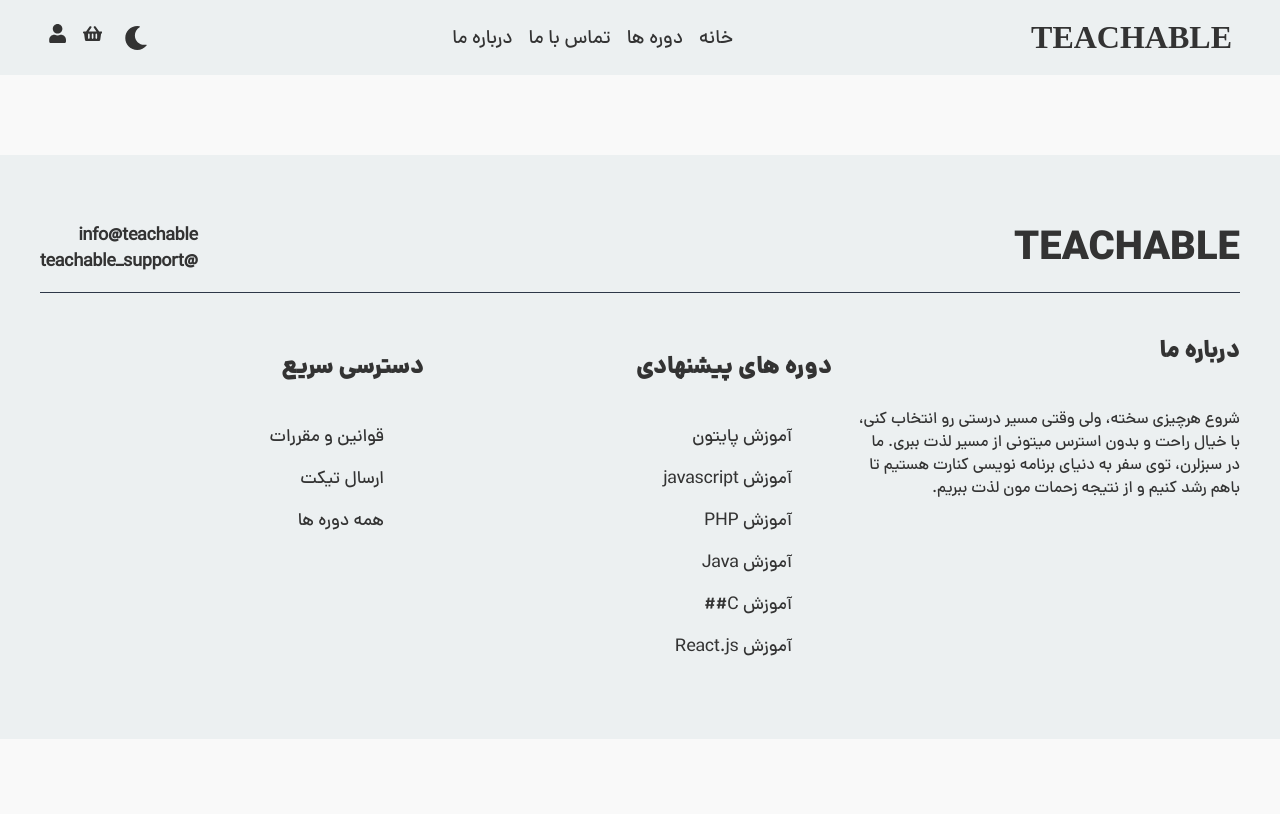
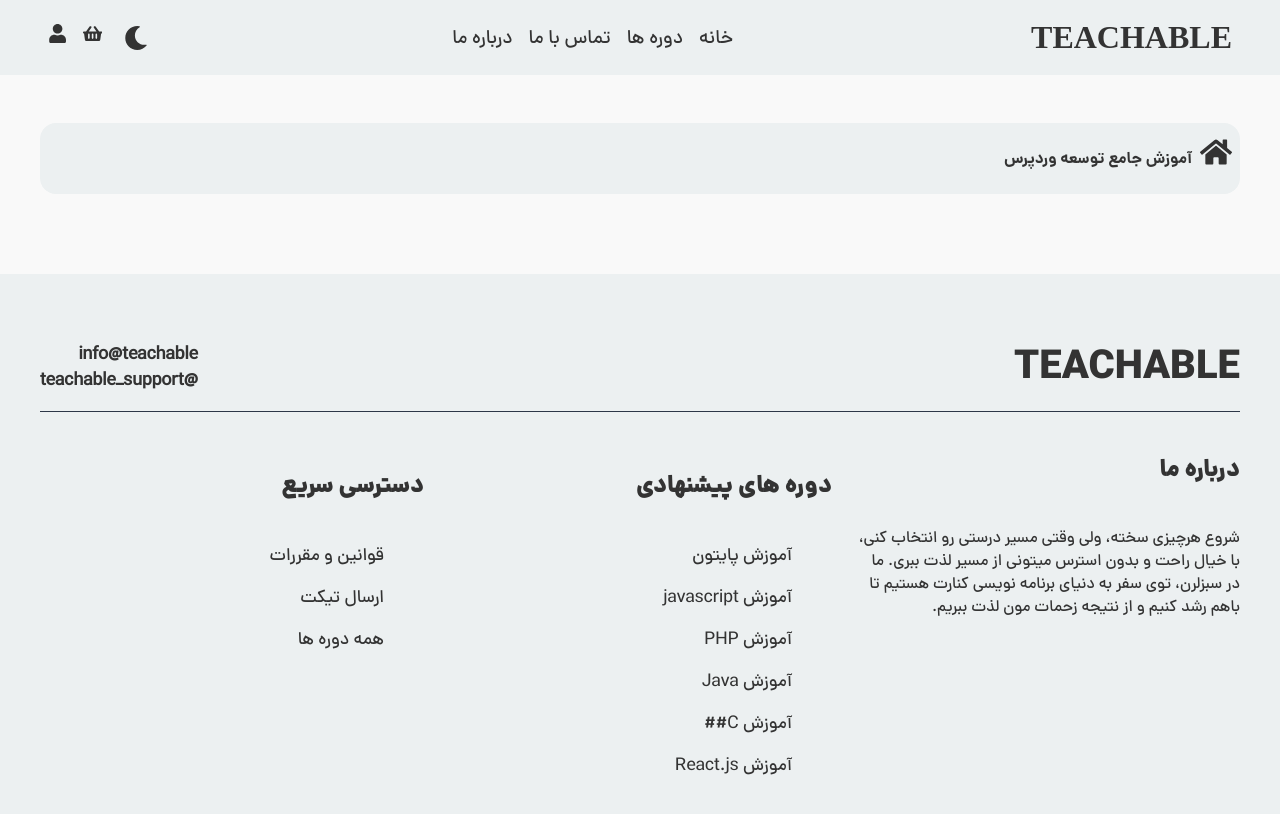
Before and after one commit to mohammadmehdidalvandii/teachable-frontend, a Next.js app: page /Courses/1 in a window 1280 px wide. Shown: the top 814 px of the page. Built offline with nearby package versions, Linux system fonts and the light colour scheme.

Commit message:
created components breadcrumb

```diff
--- a/src/app/Courses/[id]/page.js
+++ b/src/app/Courses/[id]/page.js
@@ -1,3 +1,4 @@
+import Breadcrumb from '@/components/modules/Breadcrumb/Breadcrumb'
 import Footer from '@/components/modules/Footer/Footer'
 import Navbar from '@/components/modules/Navbar/Navbar'
 import React from 'react'
@@ -6,6 +7,7 @@
   return (
     <>
     <Navbar/>
+    <Breadcrumb/>
     <Footer/>
     </>
   )
--- /dev/null
+++ b/src/components/modules/Breadcrumb/Breadcrumb.js
@@ -0,0 +1,20 @@
+import React from 'react';
+import style from './Breadcrumb.module.css';
+import Link from 'next/link';
+import { FaHome } from 'react-icons/fa';
+
+function Breadcrumb() {
+  return (
+    <div className={style.breadcrumb}>
+        <div className="container">
+            <div className={style.breadcrumb_wrapper}>
+                <Link href='/' className={style.breadcrumb_linkBack}><FaHome/></Link>
+
+                <p className={style.breadcrumb_title}>آموزش جامع توسعه وردپرس</p>
+            </div>
+        </div>
+    </div>
+  )
+}
+
+export default Breadcrumb
--- /dev/null
+++ b/src/components/modules/Breadcrumb/Breadcrumb.module.css
@@ -0,0 +1,28 @@
+.breadcrumb{
+    display: block;
+    width: 100%;
+    margin-block: 3rem;
+}
+.breadcrumb_wrapper{
+    display: flex;
+    align-items: center;
+    gap: 0.5rem;
+    background-color: var(--light-gray);
+    padding: 0.5rem;
+    border-radius: 1rem;
+}
+:global(.dark) .breadcrumb_wrapper{
+    background-color: var(--primary-color);
+}
+.breadcrumb_linkBack{
+    font-size: 2rem;
+    color: var(--text-primary);
+}
+:global(.dark) .breadcrumb_linkBack{
+    color: var(--white);
+}
+.breadcrumb_title{
+    display: block;
+    font-family: var(--font-danaBold);
+    font-size: 1rem;
+}
```
